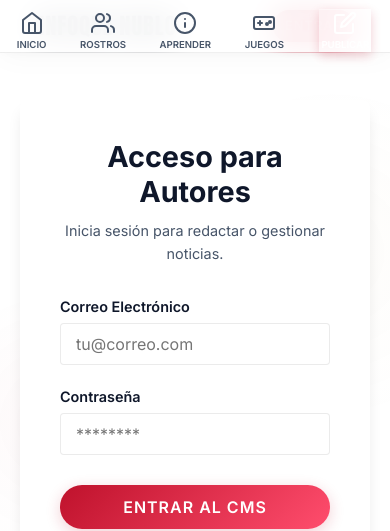
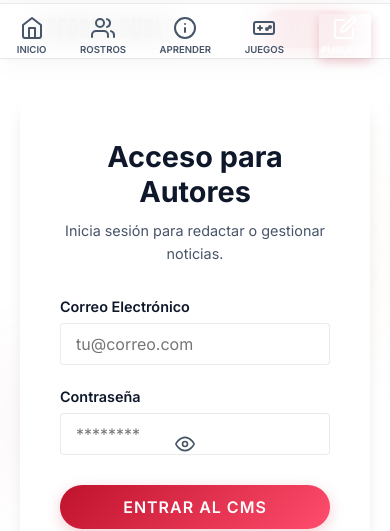
Before and after one commit to fay89/noticias-internas, a Next.js app: page /login in a window 390 px wide. Shown: the top 531 px of the page. Built offline with nearby package versions, Linux system fonts and the light colour scheme.

Commit message:
Mejoras UX: botón login visible, ver contraseña y menú lateral responsivo

```diff
--- a/src/app/layout.module.css
+++ b/src/app/layout.module.css
@@ -179,8 +179,12 @@
     flex: unset;
   }
   .actions a {
-    padding: 6px 12px;
-    font-size: 0.8rem;
+    padding: 8px 16px;
+    font-size: 0.85rem;
+    background: var(--accent-red-main) !important;
+    color: white !important;
+    border-radius: 20px;
+    box-shadow: 0 4px 10px rgba(191, 18, 44, 0.2);
   }
   .desktopText {
     display: none !important;
--- a/src/app/login/login.module.css
+++ b/src/app/login/login.module.css
@@ -62,12 +62,43 @@
   border-radius: 4px;
   font-family: var(--font-sans);
   font-size: 1rem;
+  width: 100%;
+}
+
+.passwordWrapper {
+  position: relative;
+  width: 100%;
+}
+
+.passwordToggle {
+  position: absolute;
+  right: 10px;
+  top: 50%;
+  transform: translateY(-50%);
+  background: none;
+  border: none;
+  cursor: pointer;
+  display: flex;
+  align-items: center;
+  justify-content: center;
+  padding: 5px;
+  color: var(--text-secondary);
+  transition: color 0.3s ease;
+}
+
+.passwordToggle:hover {
+  color: var(--accent-red-main);
+}
+
+.passwordToggle svg {
+  width: 20px;
+  height: 20px;
 }
 
 .formGroup input:focus {
   outline: none;
-  border-color: var(--accent-blue);
-  box-shadow: 0 0 0 2px rgba(37, 99, 235, 0.2);
+  border-color: var(--accent-red-main);
+  box-shadow: 0 0 0 2px rgba(191, 18, 44, 0.1);
 }
 
 .loginForm button {
--- a/src/app/login/page.tsx
+++ b/src/app/login/page.tsx
@@ -10,6 +10,7 @@ export default function LoginPage() {
   const [isLogin, setIsLogin] = useState(true);
   const [email, setEmail] = useState('');
   const [password, setPassword] = useState('');
+  const [showPassword, setShowPassword] = useState(false);
   const [error, setError] = useState('');
   const [loading, setLoading] = useState(false);
   const router = useRouter();
@@ -69,14 +70,27 @@ export default function LoginPage() {
           </div>
           <div className={styles.formGroup}>
             <label htmlFor="password">Contraseña</label>
+            <div className={styles.passwordWrapper}>
               <input
-              type="password"
+                type={showPassword ? 'text' : 'password'}
                 id="password"
                 value={password}
                 onChange={(e) => setPassword(e.target.value)}
                 required
                 placeholder="********"
               />
+              <button
+                type="button"
+                className={styles.passwordToggle}
+                onClick={() => setShowPassword(!showPassword)}
+              >
+                {showPassword ? (
+                  <svg viewBox="0 0 24 24" fill="none" stroke="currentColor" strokeWidth="2" strokeLinecap="round" strokeLinejoin="round"><path d="M17.94 17.94A10.07 10.07 0 0 1 12 20c-7 0-11-8-11-8a18.45 18.45 0 0 1 5.06-5.94M9.9 4.24A9.12 9.12 0 0 1 12 4c7 0 11 8 11 8a18.5 18.5 0 0 1-2.16 3.19m-6.72-1.07a3 3 0 1 1-4.24-4.24"></path><line x1="1" y1="1" x2="23" y2="23"></line></svg>
+                ) : (
+                  <svg viewBox="0 0 24 24" fill="none" stroke="currentColor" strokeWidth="2" strokeLinecap="round" strokeLinejoin="round"><path d="M1 12s4-8 11-8 11 8 11 8-4 8-11 8-11-8-11-8z"></path><circle cx="12" cy="12" r="3"></circle></svg>
+                )}
+              </button>
+            </div>
           </div>
           <button type="submit" className="btn-primary" disabled={loading}>
             {loading ? 'Procesando...' : (isLogin ? 'Entrar al CMS' : 'Crear Cuenta')}
```
Also changed, not shown: src/app/admin/admin.module.css (+66 -0 lines), src/app/admin/layout.tsx (+19 -7 lines). Lines whose indentation alone changed are shown as unchanged.
